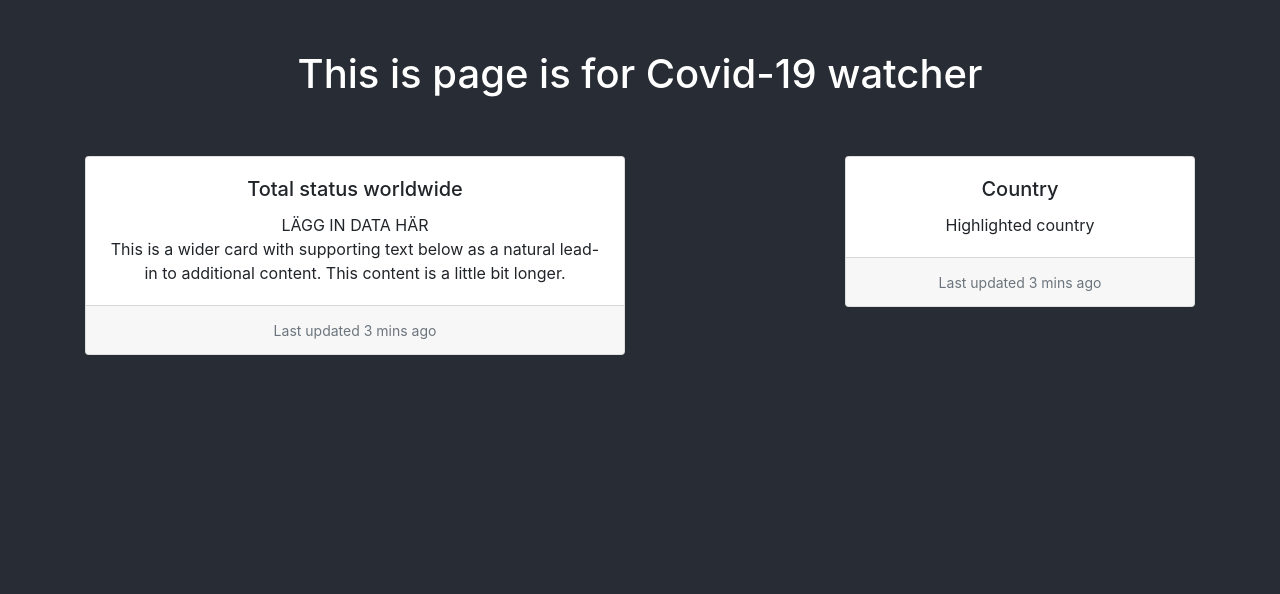
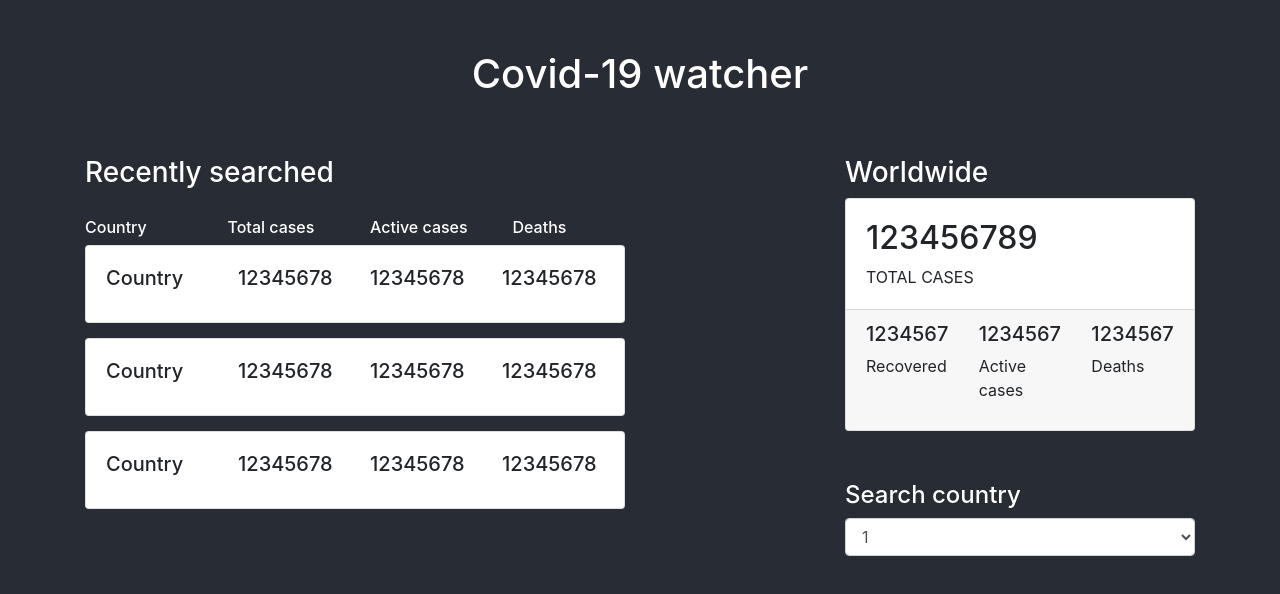
Before and after one commit to Yunfah/Covid-19-watcher, a React (Create React App) app: page / in a window 1280 px wide. Shown: the top 594 px of the page. Built offline with nearby package versions, Linux system fonts and the light colour scheme.

Commit message:
Basic interface

```diff
--- a/src/App.css
+++ b/src/App.css
@@ -1,10 +1,10 @@
 body {
-  text-align: center;
   background-color: #282c34;
 }
 
 
 .App-header {
+  text-align: center;
   display: flex;
   flex-direction: column;
   align-items: center;
--- a/src/App.js
+++ b/src/App.js
@@ -2,6 +2,8 @@ import React from 'react';
 import './App.css';
 import TotalWorldwide from './components/TotalWorldwide';
 import HighlightCountry from './components/HighlightCountry';
+import RecentList from './components/RecentList';
+import SearchCountries from './components/SearchCountries';
 import Container from 'react-bootstrap/Container';
 import Col from 'react-bootstrap/Col';
 import Row from 'react-bootstrap/Row';
@@ -9,25 +11,29 @@ import Row from 'react-bootstrap/Row';
 function App() {
   return (
     <div className="App">
-      <header className="App-header">
-        <h1>This is page is for Covid-19 watcher</h1>
-      </header>
-      <Container>
+    <header className="App-header">
+      <h1>Covid-19 watcher</h1>
+    </header>
+    <Container>
+      <Row>
 
-        <Row>
-          <Col xs={6}>
-          <TotalWorldwide />
+        <Col lg={{span: 6, order: 1}} xs={{ span: 12, order: 2 }}>
+          <RecentList />
         </Col>
-          <Col xs={2}></Col>
-          <Col xs={4}>
-            <HighlightCountry />
-          </Col>
-        </Row>
-      </Container>
-    </div>
 
 
-  );
+        <Col lg={{span: 2, order: 2}} xs={0}></Col>
+
+
+        <Col lg={{span: 4, order: 3}} xs={{ span: 12, order: 1 }}>
+          <TotalWorldwide/>
+          <SearchCountries />
+        </Col>
+
+
+      </Row>
+    </Container>
+  </div>);
 }
 
 export default App;
--- /dev/null
+++ b/src/components/CountryStat.jsx
@@ -0,0 +1,29 @@
+import React from 'react';
+import './styles.css';
+import Card from 'react-bootstrap/Card';
+import Col from 'react-bootstrap/Col';
+import Row from 'react-bootstrap/Row';
+
+function CountryStat() {
+
+  return (
+<div className="CountryStat">
+
+<Card>
+    <Card.Body>
+      <Row>
+
+      <Col><Card.Title >Country</Card.Title></Col>
+      <Col><h5>12345678</h5></Col>
+      <Col><h5>12345678</h5></Col>
+      <Col><h5>12345678</h5></Col>
+
+      </Row>
+    </Card.Body>
+  </Card>
+
+</div>
+);
+}
+
+export default CountryStat;
--- a/src/components/HighlightCountry.jsx
+++ b/src/components/HighlightCountry.jsx
@@ -1,21 +1,40 @@
 import React from 'react';
 import './styles.css';
 import Card from 'react-bootstrap/Card';
+import Col from 'react-bootstrap/Col';
+import Row from 'react-bootstrap/Row';
 
 function HighlightCountry() {
 
   return (
 <div className="HighlightCountry">
 
-<Card>
+  <Card>
     <Card.Body>
-      <Card.Title>Country</Card.Title>
+      <h5>COUNTRY</h5>
+      <h4>1234567891345</h4>
       <Card.Text>
-        Highlighted country
+        TOTAL CASES
       </Card.Text>
     </Card.Body>
     <Card.Footer>
-      <small className="text-muted">Last updated 3 mins ago</small>
+      <Row>
+        <Col>
+          <h5>1234567</h5>
+  <p>Recovered</p>
+
+        </Col>
+        <Col>
+          <h5>1234567</h5>
+    <p>Active cases</p>
+        </Col>
+        <Col>
+<h5>1234567</h5>
+    <p>Deaths</p>
+        </Col>
+
+
+  </Row>
     </Card.Footer>
   </Card>
 
--- /dev/null
+++ b/src/components/RecentList.jsx
@@ -0,0 +1,42 @@
+import React from 'react';
+import './styles.css';
+import CountryStat from './CountryStat';
+import Card from 'react-bootstrap/Card';
+import Col from 'react-bootstrap/Col';
+import Row from 'react-bootstrap/Row';
+
+function RecentList() {
+
+  return (<div className="RecentList">
+    <h3 className="white-h">Recently searched</h3>
+    <Card className="card-text-h">
+    <Card.Body>
+    <Row>
+      <Col>
+        <h6 className="white-h">Country</h6>
+      </Col>
+      <Col>
+        <h6 className="white-h">Total cases</h6>
+      </Col>
+      <Col>
+        <h6 className="white-h">Active cases</h6>
+      </Col>
+      <Col>
+        <h6 className="white-h">Deaths</h6>
+      </Col>
+      </Row>
+      </Card.Body>
+</Card>
+
+
+
+    <CountryStat/>
+
+    <CountryStat/>
+
+    <CountryStat/>
+
+  </div>);
+}
+
+export default RecentList;
--- a/src/components/SearchCountries.jsx
+++ b/src/components/SearchCountries.jsx
@@ -0,0 +1,35 @@
+import React from 'react';
+import './styles.css';
+import Card from 'react-bootstrap/Card';
+import Col from 'react-bootstrap/Col';
+import Row from 'react-bootstrap/Row';
+import Form from 'react-bootstrap/Form';
+
+function SearchCountries() {
+
+  return (
+
+    <div className="SearchCountries">
+
+
+<Form>
+  <Form.Group controlId="rating">
+          <h4 className="white-h">Search country</h4>
+          <Form.Control as="select" required>
+            <option disabled value="default">Select country</option>
+            <option value="1">1</option>
+            <option value="2">2</option>
+            <option value="3">3</option>
+            <option value="4">4</option>
+            <option value="5">5</option>
+          </Form.Control>
+          <Form.Control.Feedback type="invalid">
+              Select
+            </Form.Control.Feedback>
+        </Form.Group>
+</Form>
+    </div>
+    );
+}
+
+export default SearchCountries;
--- a/src/components/TotalWorldwide.jsx
+++ b/src/components/TotalWorldwide.jsx
@@ -1,25 +1,43 @@
 import React from 'react';
 import './styles.css';
 import Card from 'react-bootstrap/Card';
+import Col from 'react-bootstrap/Col';
+import Row from 'react-bootstrap/Row';
 
 function TotalWorldwide() {
 
   return (
+
     <div className="TotalWorldwide">
-
+      <h3 className="white-h">Worldwide</h3>
         <Card>
           <Card.Body>
-      <Card.Title>Total status worldwide</Card.Title>
+            <h2>123456789</h2>
             <Card.Text>
-      <div>LÄGG IN DATA HÄR</div>
-        This is a wider card with supporting text below as a natural lead-in to
-        additional content. This content is a little bit longer.
+              TOTAL CASES
             </Card.Text>
           </Card.Body>
           <Card.Footer>
-      <small className="text-muted">Last updated 3 mins ago</small>
+            <Row>
+              <Col>
+                <h5>1234567</h5>
+<p>Recovered</p>
+              </Col>
+              <Col>
+                <h5>1234567</h5>
+          <p>Active cases</p>
+              </Col>
+              <Col>
+<h5>1234567</h5>
+          <p>Deaths</p>
+
+              </Col>
+
+
+        </Row>
           </Card.Footer>
         </Card>
+
 
     </div>
     );
--- a/src/components/styles.css
+++ b/src/components/styles.css
@@ -0,0 +1,20 @@
+.white-h{
+  color: #fff;
+}
+
+.TotalWorldwide, .HighlightCountry, .FavList, .SearchCountries{
+  padding: 0 0 50px 0;
+}
+
+.CountryStat{
+  padding: 0 0 15px 0;
+}
+
+.card-text-h{
+  background: none;
+  border: none;
+}
+
+.card-text-h .card-body{
+  padding: 20px 0 0 0;
+}
```
Also changed, not shown: src/components/FavCountry.jsx (deleted), src/components/FavList.jsx (deleted). Lines whose indentation alone changed are shown as unchanged.
